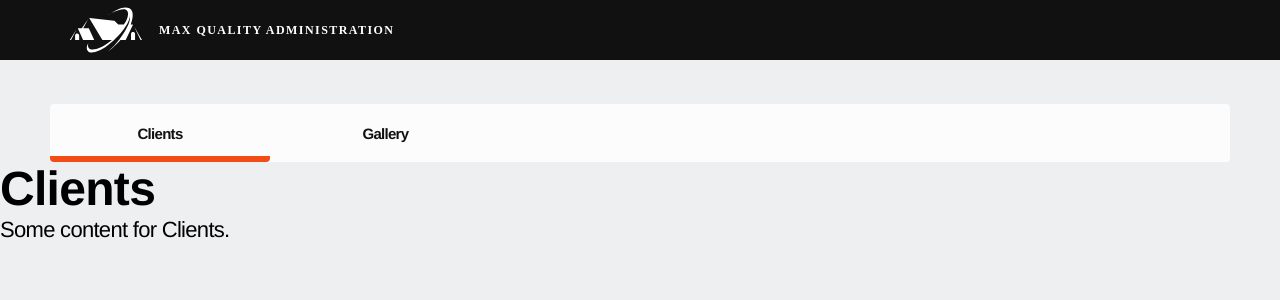
After one commit to artemPashevich/maxQuality, a Flask app: template templates/admin.html in a window 1280 px wide. The commit adds this page. Shown: the top 300 px of the page. Run offline with Flask 3, Linux system fonts and the light colour scheme; the template is opened without the code that fills it, so the values that code supplies are empty; style sheets or scripts are compiled from the project's sources.

Commit message:
admin (tabs)

```diff
--- /dev/null
+++ b/scss/admin/admin.scss
@@ -0,0 +1,35 @@
+$orange: #f44c17; // Ярко-оранжевый цвет
+$black: #121112; // Темно-серый, почти черный цвет
+$white: #eeeff0; // Светло-серый цвет
+$gray: #8b8e92; // Средне-серый цвет
+
+body {
+    background-color: #EEEFF0;
+}
+
+
+.tabs {
+    .container {
+        height: 58px;
+        border-radius: 4px;
+        background: #FCFCFC;
+        margin-top: 44px;
+        padding: 0px;
+
+        .tablinks {
+            color: #121112;
+            font-family: Helvetica;
+            font-size: 15px;
+            font-weight: 700;
+            line-height: 24px;
+            letter-spacing: -0.7px;
+            background: none;
+            width: 220px;
+            padding: 18px 38px 10px 38px;
+        }
+    }
+}
+
+.tablinks.active {
+    border-bottom: 6px solid $orange;
+  }
--- /dev/null
+++ b/static/css/admin/admin.css
@@ -0,0 +1,26 @@
+body {
+  background-color: #EEEFF0;
+}
+
+.tabs .container {
+  height: 58px;
+  border-radius: 4px;
+  background: #FCFCFC;
+  margin-top: 44px;
+  padding: 0px;
+}
+.tabs .container .tablinks {
+  color: #121112;
+  font-family: Helvetica;
+  font-size: 15px;
+  font-weight: 700;
+  line-height: 24px;
+  letter-spacing: -0.7px;
+  background: none;
+  width: 220px;
+  padding: 18px 38px 10px 38px;
+}
+
+.tablinks.active {
+  border-bottom: 6px solid #f44c17;
+}/*# sourceMappingURL=admin.css.map */
--- a/static/css/style.css
+++ b/static/css/header.css
@@ -165,4 +165,4 @@ header ul li:hover {
   header ul a {
     font-size: 18px;
   }
-}/*# sourceMappingURL=style.css.map */
+}/*# sourceMappingURL=header.css.map */
--- /dev/null
+++ b/static/js/admin.js
@@ -0,0 +1,21 @@
+function openTab(evt, tabName) {
+    var i, tabcontent, tablinks;
+
+    tabcontent = document.getElementsByClassName("tabcontent");
+    for (i = 0; i < tabcontent.length; i++) {
+      tabcontent[i].style.display = "none";
+    }
+
+    tablinks = document.getElementsByClassName("tablinks");
+    for (i = 0; i < tablinks.length; i++) {
+      tablinks[i].className = tablinks[i].className.replace(" active", "");
+    }
+
+    document.getElementById(tabName).style.display = "block";
+    evt.currentTarget.className += " active";
+  }
+
+  document.addEventListener("DOMContentLoaded", function() {
+
+    document.querySelector(".tablinks").click();
+  });
--- /dev/null
+++ b/templates/admin.html
@@ -0,0 +1,62 @@
+<!DOCTYPE html>
+<html lang="en">
+
+<head>
+    <meta charset="UTF-8" />
+    <meta name="viewport" content="width=device-width, initial-scale=1.0" />
+    <link rel="stylesheet" href="../static/css/reset.css" />
+    <link rel="stylesheet" href="../static/css/general.css" />
+    <link rel="stylesheet" href="../static/css/header.css" />
+    <link rel="stylesheet" href="../static/css/admin/admin.css" />
+    <title>Document</title>
+</head>
+
+<body>
+    <div class="root">
+
+        <header>
+            <div class="container">
+                <div class="logo">
+                    <img src="../static/src/LOGO-2.svg" alt="Logo">
+                    MAX QUALITY ADMINISTRATION
+                </div>
+            </div>
+        </header>
+
+
+    <section class="tabs">
+        <div class="container">
+            <button class="tablinks" onclick="openTab(event, 'clients')">Clients</button>
+            <button class="tablinks" onclick="openTab(event, 'gallery')">Gallery</button>
+        </div>
+
+        <div id="clients" class="tabcontent">
+            <!-- Содержимое для таба Clients -->
+            <h3>Clients</h3>
+            <p>Some content for Clients.</p>
+          </div>
+
+          <div id="gallery" class="tabcontent">
+            <!-- Содержимое для таба Gallery -->
+            <h3>Gallery</h3>
+            <p>Some content for Gallery.</p>
+          </div>
+
+    </section>
+
+
+
+    <section>
+
+    </section>
+
+    <section>
+
+    </section>
+
+    </div>
+
+    <script src="../static/js/admin.js"></script>
+</body>
+
+</html>
--- a/templates/index.html
+++ b/templates/index.html
@@ -6,7 +6,7 @@
     <meta name="viewport" content="width=device-width, initial-scale=1.0" />
     <link rel="stylesheet" href="../static/css/reset.css">
     <link rel="stylesheet" href="../static/css/general.css">
-    <link rel="stylesheet" href="../static/css/style.css">
+    <link rel="stylesheet" href="../static/css/header.css">
     <link rel="stylesheet" href="../static/css/welcome.css">
     <link rel="stylesheet" href="../static/css/about.css">
     <link rel="stylesheet" href="../static/css/services.css">
--- a/templates/login.html
+++ b/templates/login.html
@@ -22,7 +22,7 @@
                 <input type="text" placeholder="Login">
                 <div class="password-container">
                     <input type="password" id="password" placeholder="Password" />
-                    <img src="../static/src/eyeClose.png" alt="Show password" id="togglePassword" class="eye-icon" />
+                    <img src="../static/src/eyeOpen.png" alt="Show password" id="togglePassword" class="eye-icon" />
                   </div>
 
                   <button class="log-in" type="submit">Log in</button>
```
Also changed, not shown: scss/header.scss (renamed from scss/style.scss), 3 other files.
